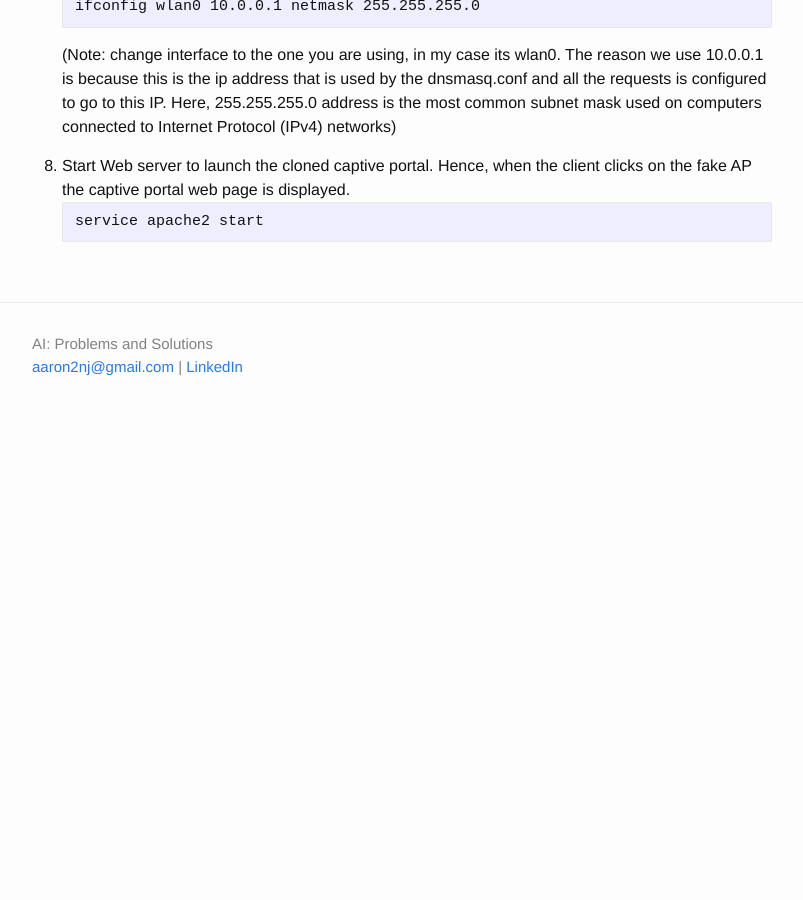
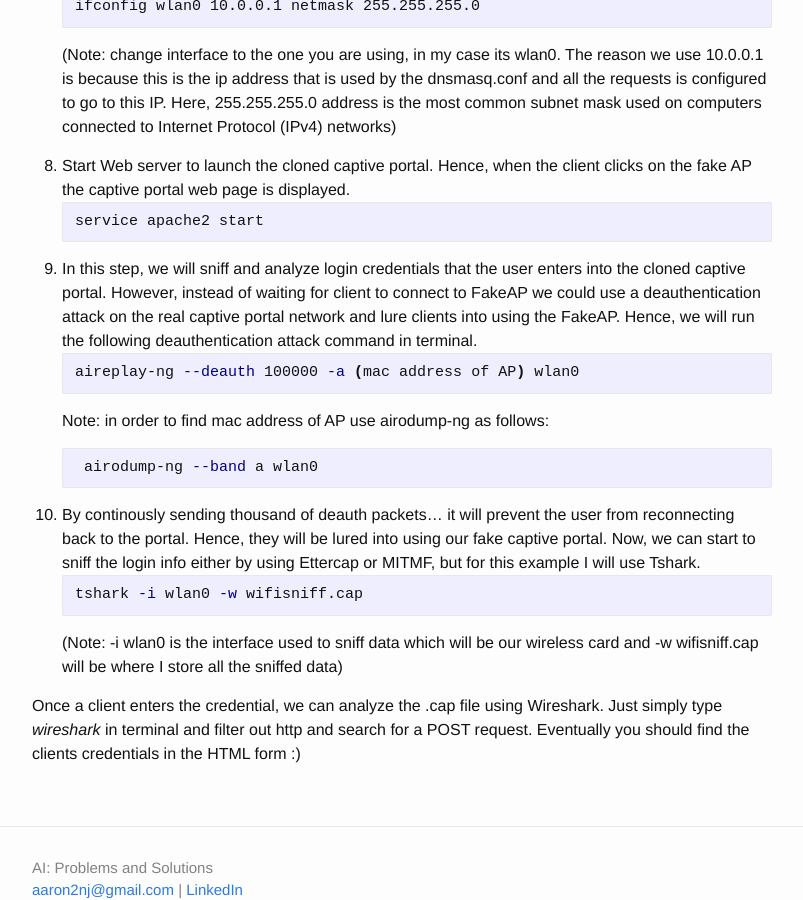
Before and after one commit to alexalwks2/aaronjohn2.github.io, a Jekyll site: the page built from _posts/2018-12-23-captive-portal.md, in a window 1280 px wide and 900 px high, scrolled down 2331 px. Shown: the whole window, without its empty margins (238-1041 px from the left). Built offline with Jekyll 4.4.1, drawn with Linux system fonts in a browser that asks for light colours; comment, search, counter and statistics services are not loaded; before the commit the page ends 2769 px from its top, so only the background shows below that.

Commit message:
Update 2018-12-23-captive-portal.md

````diff
--- a/_posts/2018-12-23-captive-portal.md
+++ b/_posts/2018-12-23-captive-portal.md
@@ -87,3 +87,20 @@ ifconfig wlan0 10.0.0.1 netmask 255.255.255.0
 ```shell
 service apache2 start
 ```
+
+9. In this step, we will sniff and analyze login credentials that the user enters into the cloned captive portal. However, instead of waiting for client to connect to FakeAP we could use a deauthentication attack on the real captive portal network and lure clients into using the FakeAP. Hence, we will run the following deauthentication attack command in terminal.
+```shell
+aireplay-ng --deauth 100000 -a (mac address of AP) wlan0
+```
+Note: in order to find mac address of AP use airodump-ng as follows:
+    ```shell
+    airodump-ng --band a wlan0
+    ```
+
+10. By continously sending thousand of deauth packets... it will prevent the user from reconnecting back to the portal. Hence, they will be lured into using our fake captive portal. Now, we can start to sniff the login info either by using Ettercap or MITMF, but for this example I will use Tshark.
+```shell
+tshark -i wlan0 -w wifisniff.cap
+```
+(Note: -i wlan0 is the interface used to sniff data which will be our wireless card and -w wifisniff.cap will be where I store all the sniffed data)
+
+Once a client enters the credential, we can analyze the .cap file using Wireshark. Just simply type *wireshark* in terminal and filter out http and search for a POST request. Eventually you should find the clients credentials in the HTML form :)
````
